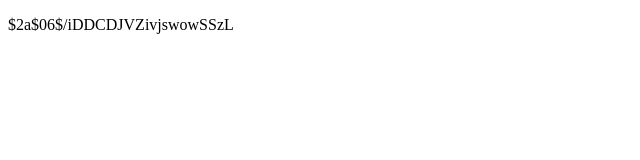
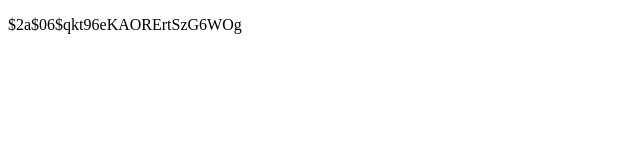
Before and after one commit to kjdcompany/mm, a plain HTML site: page index.html in a window 1280 px wide. Shown: the full height of the page, 0-640 px from the left. Drawn offline with Linux system fonts and the light colour scheme.

Commit message:
Update index.html

```diff
--- a/index.html
+++ b/index.html
@@ -8,7 +8,7 @@
 </head>
 
 <body>
-    <p>$2a$06$/iDDCDJVZivjswowSSzL</p>
+    <p>$2a$06$qkt96eKAORErtSzG6WOg</p>
 
 </body>
 
```
